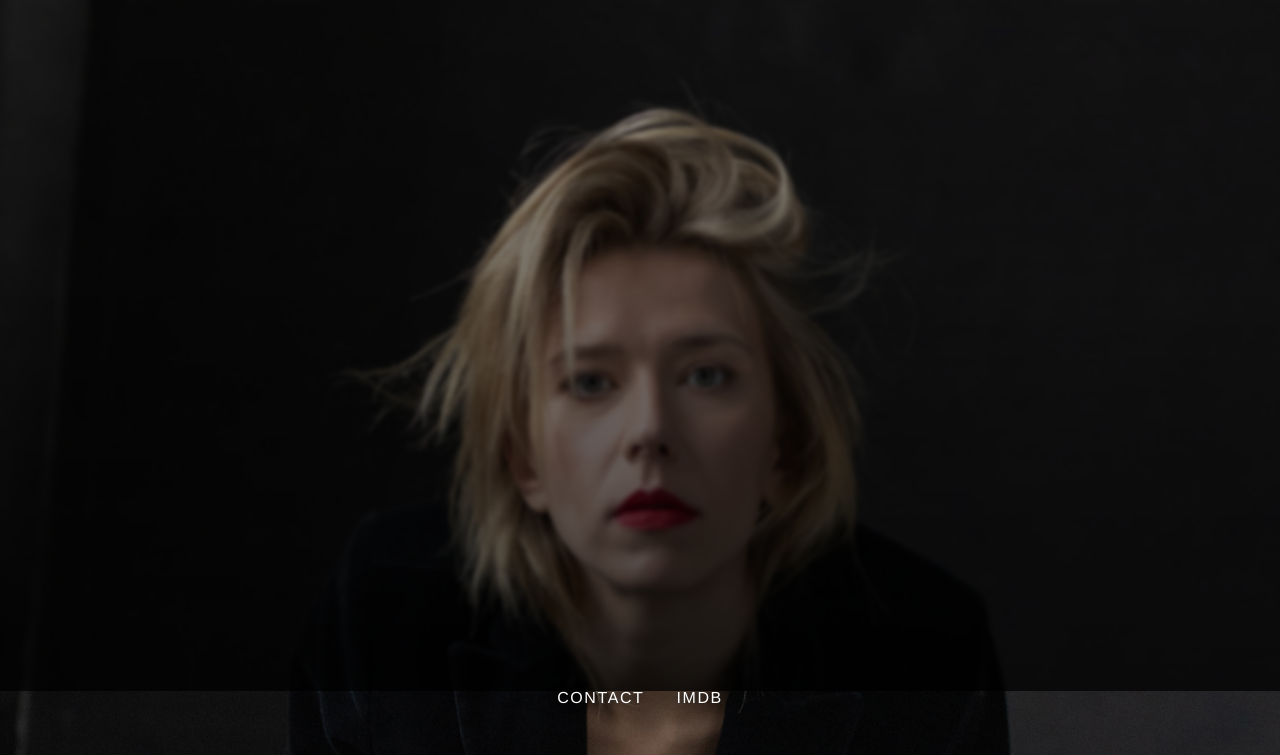
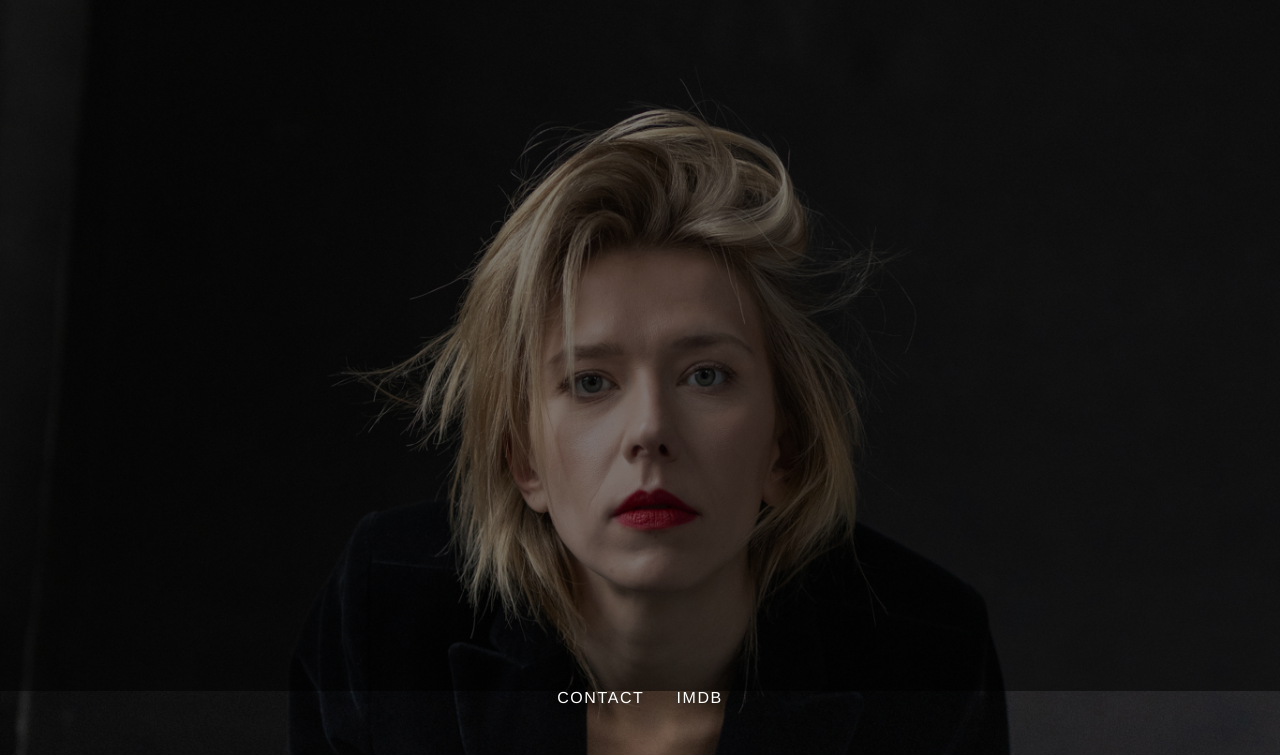
Before and after one commit to mixedmediaservice/katariinatamm, a plain HTML site: page index.html in a window 1280 px wide. Shown: the part 109-864 px from the top of the page. Drawn offline with Linux system fonts and the light colour scheme.

Commit message:
Adjust text animation to 0.25s, remove gradient overlay and blur hover effects

```diff
--- a/index.html
+++ b/index.html
@@ -24,13 +24,8 @@
             left: 0;
             right: 0;
             bottom: 0;
-            background: linear-gradient(to bottom, rgba(0, 0, 0, 0.3) 0%, rgba(0, 0, 0, 0.7) 100%);
+            background: rgba(0, 0, 0, 0.5);
             z-index: 1;
-            transition: backdrop-filter 0.3s ease;
-        }
-
-        body:hover::before {
-            backdrop-filter: blur(2px);
         }
 
         .container {
@@ -55,7 +50,7 @@
             align-self: flex-start;
             color: white;
             opacity: 0;
-            animation: fadeInText 2s ease-out 0.5s forwards;
+            animation: fadeInText 2s ease-out 0.25s forwards;
         }
 
         @keyframes fadeInText {
```
